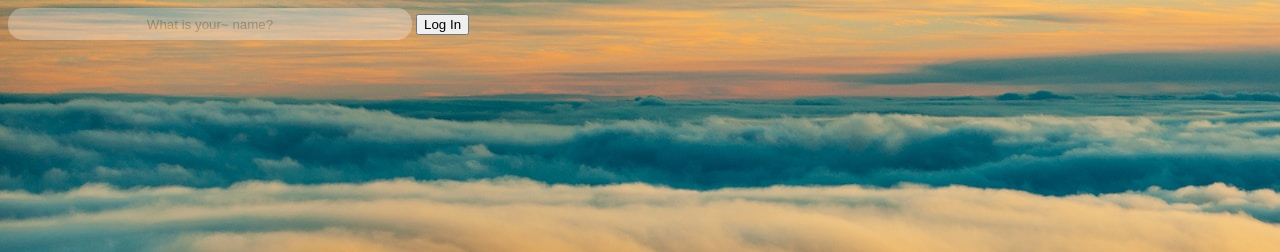
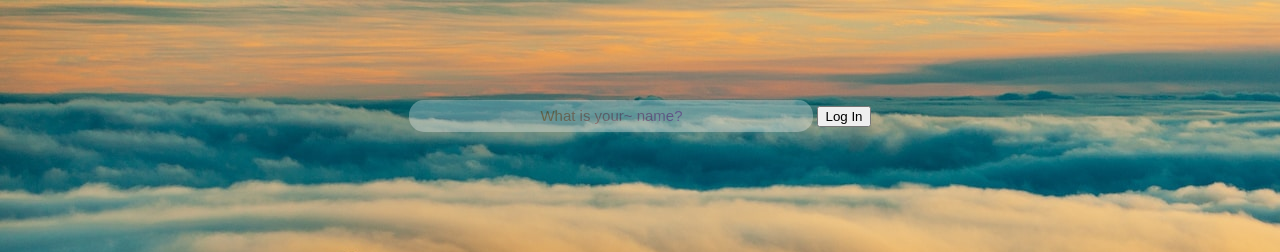
Before and after one commit to ranisec/momentum, a plain HTML site: page index.html in a window 1280 px wide. Shown: the top 252 px of the page. Drawn offline with Linux system fonts and the light colour scheme.

Commit message:
update_f

```diff
--- a/css/style.css
+++ b/css/style.css
@@ -8,7 +8,7 @@
   align-items: center;
   justify-content: center;
   text-align: center;
-  height: 100vh;
+  height: 60vh;
 }
 
 .submain_greeting {
@@ -18,6 +18,16 @@
 
 #greeting {
   font-size: 60px;
+}
+
+#login-form ::placeholder,
+#todo-form ::placeholder {
+  font-size: 15px;
+  background: linear-gradient(to right, #f32170, #ff6b08, #cf23cf, #eedd44);
+  -webkit-background-clip: text;
+  background-clip: text;
+  -webkit-text-fill-color: transparent;
+  color: transparent;
 }
 
 #todo-form {
@@ -55,7 +65,12 @@
     transform: none;
   }
 }
-
+.input_box {
+  display: flex;
+  margin-top: 100px;
+  align-items: center;
+  justify-content: center;
+}
 .wide_input {
   width: 400px;
   height: 30px;
@@ -85,7 +100,6 @@
 
 #quote span:last-child {
   font-weight: bold;
-  color: gold;
 }
 
 .linear-gradient {
--- a/index.html
+++ b/index.html
@@ -10,10 +10,12 @@
 
 <body>
     <div class="background">
-        <form class="hidden" id="login-form">
-            <input class="wide_input" required maxlength="15" type="text" placeholder="What is your~ name?">
-            <input type="submit" value="Log In">
-        </form>
+        <div class="input_box">
+            <form class="hidden" id="login-form">
+                <input class="wide_input" required maxlength="15" type="text" placeholder="What is your~ name?">
+                <input type="submit" value="Log In">
+            </form>
+        </div>
         <div class="submain">
             <div class="submain_greeting">
                 <h1 class=linear-gradient id="greeting"></h1>
```
